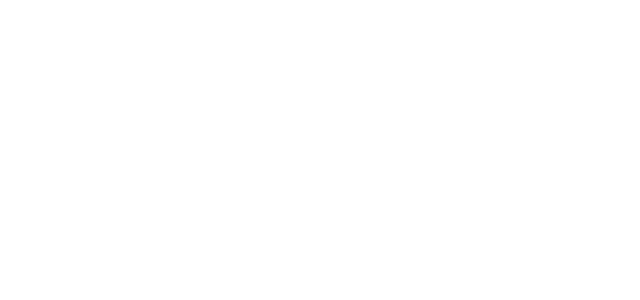
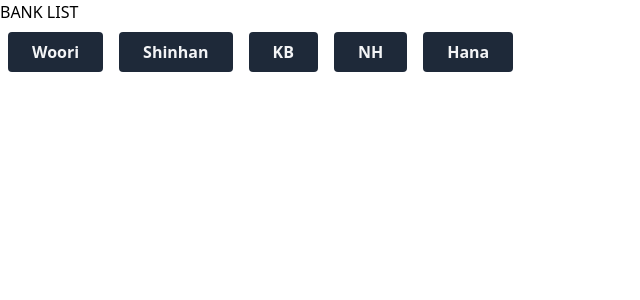
Before and after one commit to jooho2075/CurrencyCalculatorComponent, a React (Vite) app in the folder currency-calculator/: page / in a window 1280 px wide. Shown: the top 300 px of the page, without its empty margins (0-640 px from the left). Built offline with nearby package versions, Linux system fonts and the light colour scheme.

Commit message:
Home 추가

```diff
--- a/currency-calculator/src/App.jsx
+++ b/currency-calculator/src/App.jsx
@@ -1,10 +1,16 @@
 import { useState } from 'react'
+import HomeLayout from './layouts/HomeLayout'
 
 function App() {
   const [count, setCount] = useState(0)
 
   return (
-    <div></div>
+    <div>
+      <HomeLayout>
+        <h1>BANK LIST</h1>
+      </HomeLayout>
+
+    </div>
   )
 }
 
--- /dev/null
+++ b/currency-calculator/src/components/Home.jsx
@@ -0,0 +1,34 @@
+import { useState } from "react";
+import { createPortal } from 'react-dom';
+
+const Home = ({ bank_list }) => {
+    const [openModal, open] = useState(false);
+
+    // bank 순회
+    const renderBankItems = () => {
+        if (!bank_list) return null;
+
+        return bank_list.map((bank, idx) => (
+            <button
+                key={idx}
+                // TODO : onClick에 modal Open 이벤트 추가
+                onClick={() => console.log(`${bank} 선택됨`)}
+                className="m-2 px-6 py-2 font-semibold text-gray-100 bg-gray-800 border-none rounded cursor-pointer"
+                data-cy="add-todo-button"
+            >
+                {bank}
+            </button>
+
+        ))
+    }
+
+    return (
+        <div>
+            {renderBankItems()}
+            {/* TODO : Model 코드 */}
+
+        </div>
+    )
+}
+
+export default Home;
--- /dev/null
+++ b/currency-calculator/src/layouts/HomeLayout.jsx
@@ -0,0 +1,18 @@
+import React from 'react'
+import Home from '../components/Home'
+
+const banks = ['Woori', 'Shinhan','KB','NH','Hana', ]
+
+const HomeLayout = ({ children }) => {
+
+  return (
+    <div>
+      <div id='bank-list'>
+        {children}
+      </div>
+      <Home bank_list={banks}/>
+    </div>
+  )
+}
+
+export default HomeLayout;
```
Also changed, not shown: currency-calculator/src/components/temp.txt (deleted).
